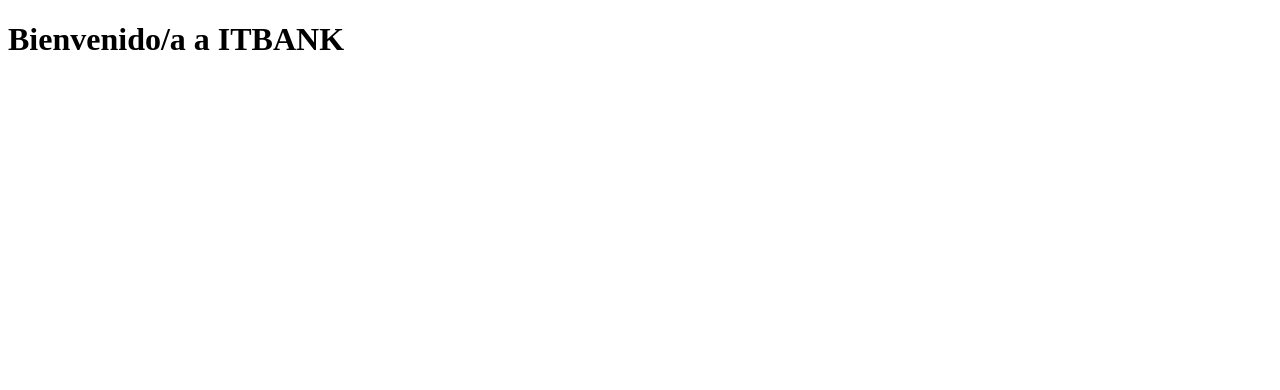
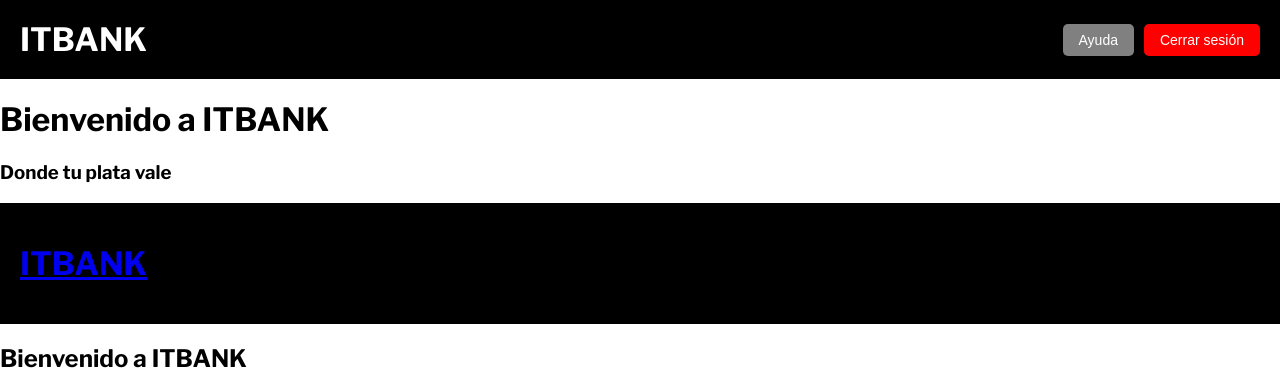
Before and after one commit to onurbsofa/ITbank_grupo_10, a plain HTML site: page maquetas/principal/principal.html in a window 1280 px wide. Shown: the top 390 px of the page. Drawn offline with nearby package versions, Linux system fonts and the light colour scheme.

Commit message:
pag principal

```diff
--- a/maquetas/principal/principal.html
+++ b/maquetas/principal/principal.html
@@ -4,13 +4,34 @@
     <meta charset="UTF-8">
     <meta name="viewport" content="width=device-width, initial-scale=1.0">
     <title>ITBANK</title>
+    <link rel="stylesheet" href="../header/styles.css">
+    <link rel="stylesheet" href="../footer//styles.css">
 </head>
 <body>
     <main>
+        <div id="header"></div>
         <div>
-            <h1>Bienvenido/a a ITBANK</h1>
+            <h1>Bienvenido a ITBANK</h1>
+            <h3>Donde tu plata vale</h3>
         </div>
+        <div id="footer"></div>
     </main>
+
+    <script>
+        fetch('../header/index.html')
+            .then(response => response.text())
+            .then(html => {
+                document.getElementById('header').innerHTML = html;
+            })
+            .catch(error => console.error('Error:', error));
+
+        fetch('../footer/footer.html')
+            .then(response => response.text())
+            .then(html => {
+                document.getElementById('footer').innerHTML = html;
+            })
+            .catch(error => console.error('Error:', error));
+    </script>
 
 </body>
 </html>
```
